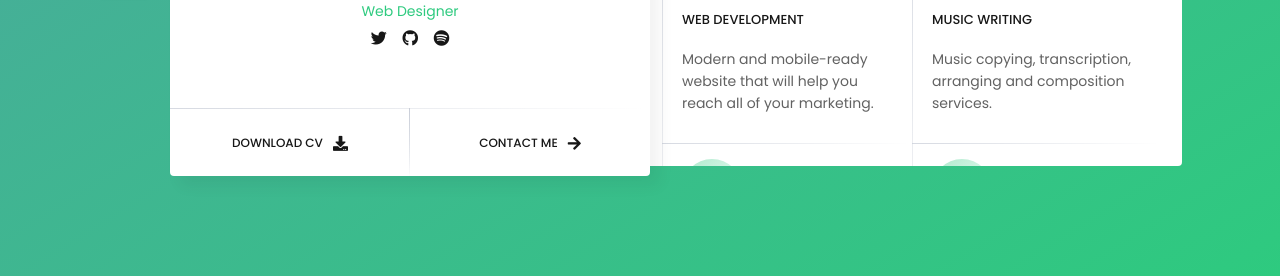
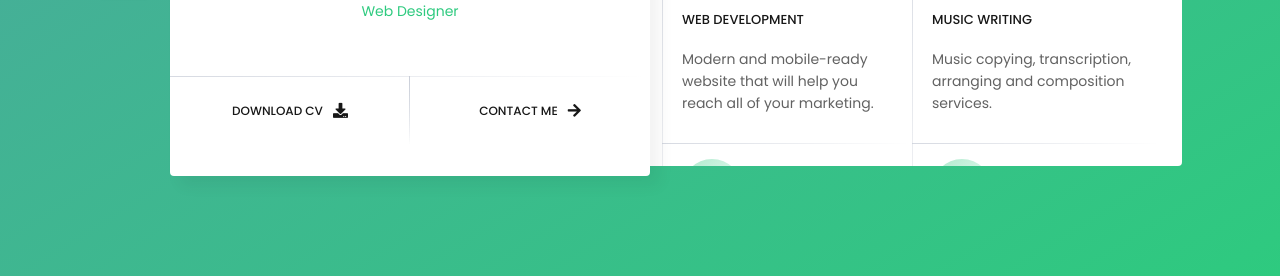
Before and after one commit to Ramcharan1209/Report, a plain HTML site: page index.html in a window 1280 px wide. Shown: the part 524-800 px from the top of the page. Drawn offline with Linux system fonts and the light colour scheme; a web font is replaced by a local one.

Commit message:
Update index.html

```diff
--- a/index.html
+++ b/index.html
@@ -45,11 +45,7 @@
                     </div>
                     <h1 class="profile-name" id="nombre">Ram Charan</h1>
                     <h2 class="profile-profession">Web Designer</h2>
-                    <div class="profile-social" id="profile-social">
-                        <a href="www.twitter.com" class="fab fa-twitter"></a>
-                        <a href="www.github.com" class="fab fa-github"></a>
-                        <a href="www.spotify.com" class="fab fa-spotify"></a>
-                    </div>
+
                 </div>
                 <div class="profile-buttons">
                     <a href="/myCV.txt" download>DOWNLOAD CV <i class="fas fa-download"></i></a>
```
